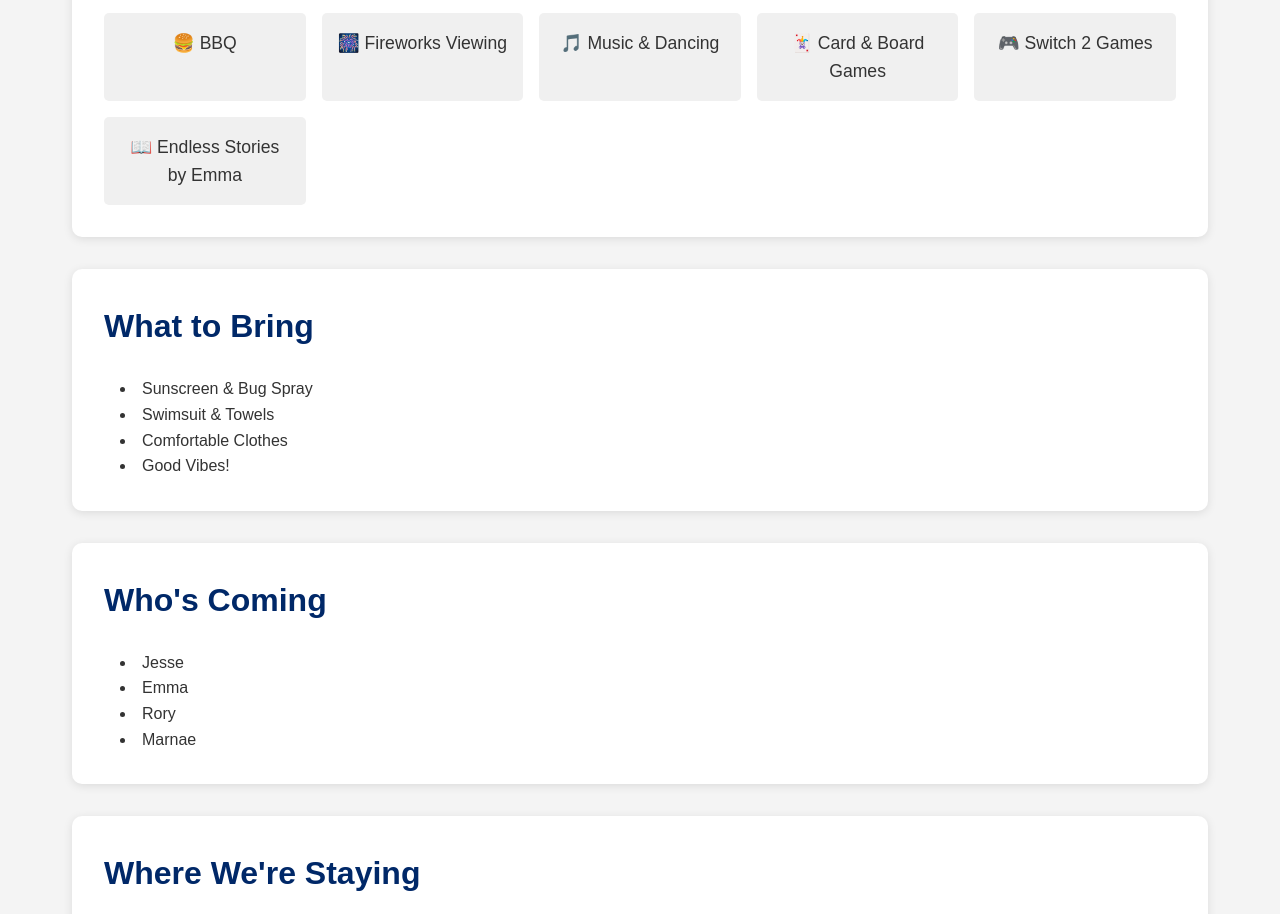
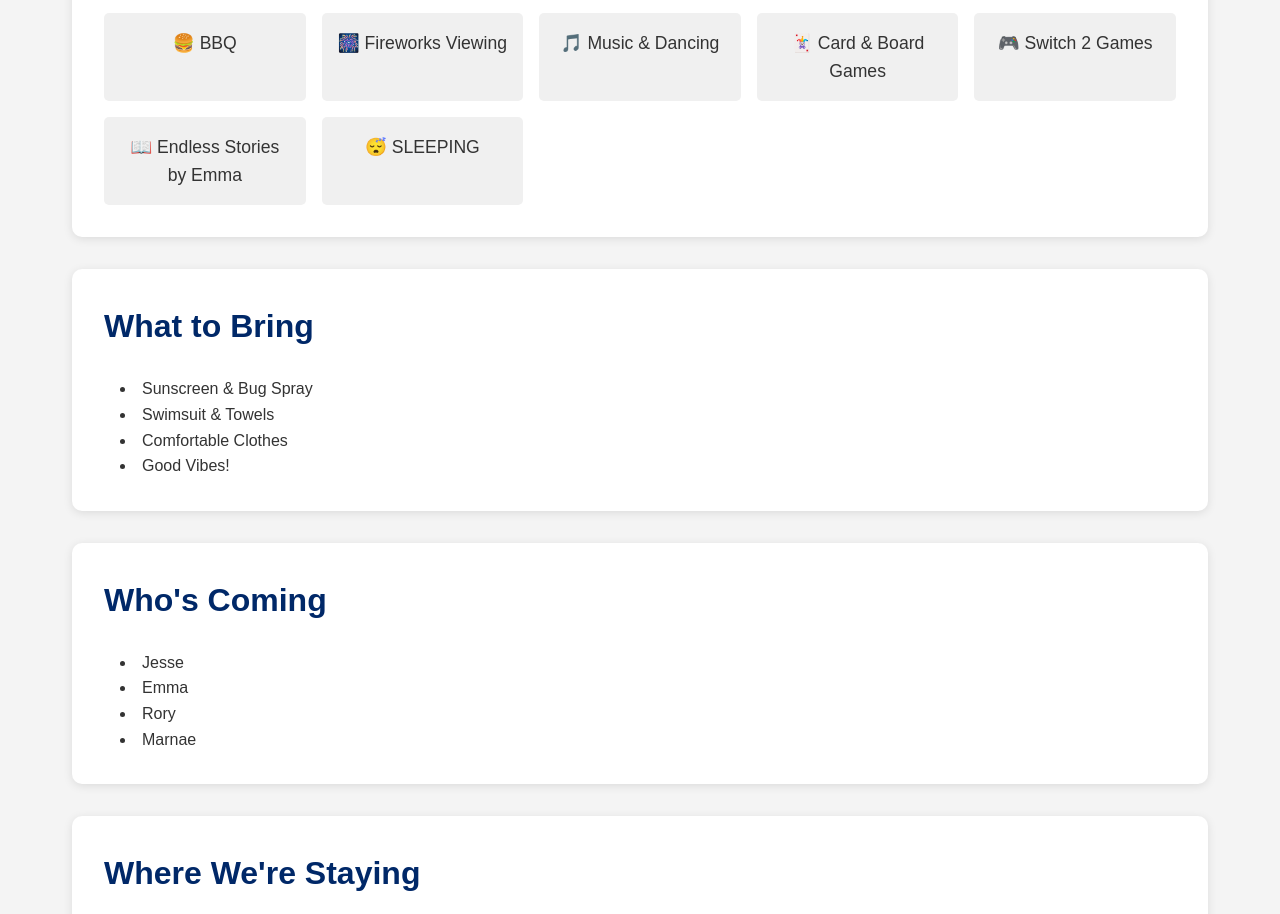
Before and after one commit to jessejajit/july-four-celebrate, a plain HTML site: page index.html in a window 1280 px wide. Shown: the part 1500-2414 px from the top of the page. Drawn offline with Linux system fonts and the light colour scheme.

Commit message:
Add SLEEPING to activities list
- Because sometimes the best vacation activity is a good nap\! 😴

🤖 Generated with [Claude Code](https://claude.ai/code)

Co-Authored-By: Claude <noreply@anthropic.com>

```diff
--- a/index.html
+++ b/index.html
@@ -71,6 +71,7 @@
                 <li>🃏 Card & Board Games</li>
                 <li>🎮 Switch 2 Games</li>
                 <li>📖 Endless Stories by Emma</li>
+                <li>😴 SLEEPING</li>
             </ul>
         </section>
 
```
